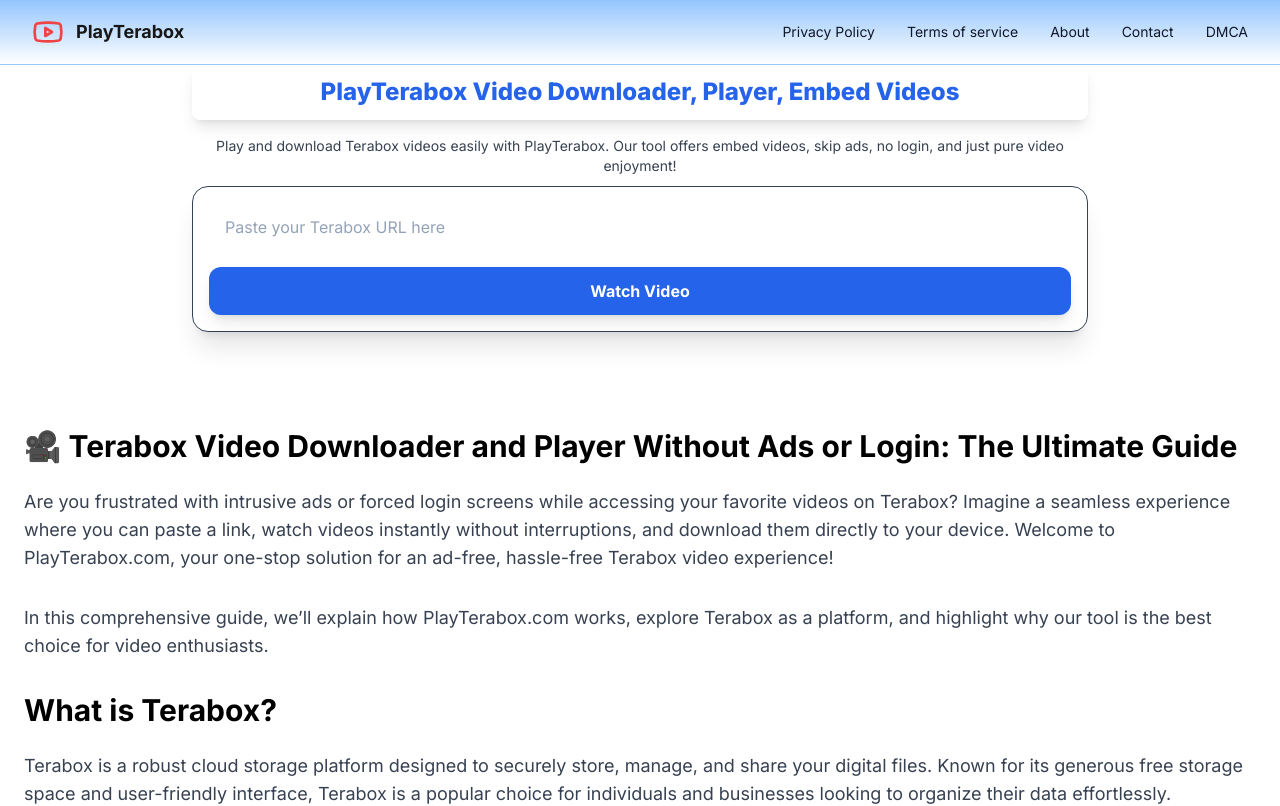
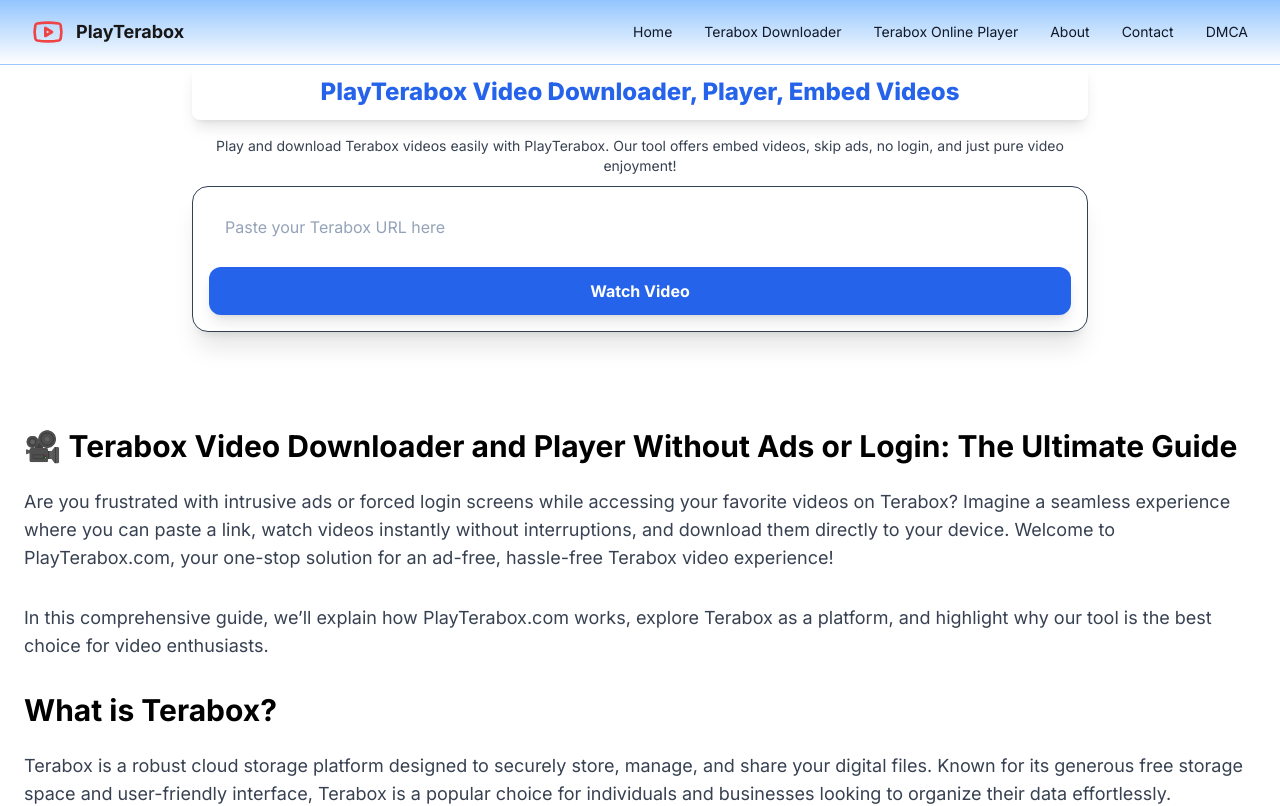
Before and after one commit to TELLYHUBCLOUD/DiskWala, a Next.js app: page / in a window 1280 px wide. Shown: the top 806 px of the page. Built offline with nearby package versions, Linux system fonts and the light colour scheme.

Commit message:
Update Header.jsx

```diff
--- a/src/components/Header.jsx
+++ b/src/components/Header.jsx
@@ -2,8 +2,9 @@
 import { YoutubeIcon, Menu } from "lucide-react";
 
 export const links = [
-  { name: "Privacy Policy", slug: "/privacy-policy" },
-  { name: "Terms of service", slug: "/tos" },
+  { name: "Home", slug: "/" },
+  { name: "Terabox Downloader", slug: "/tools/terabox-downloader" },
+  { name: "Terabox Online Player", slug: "/tools/terabox-online-player" },
   { name: "About", slug: "/about-us" },
   { name: "Contact", slug: "/contact-us" },
   { name: "DMCA", slug: "/dmca" },
```
